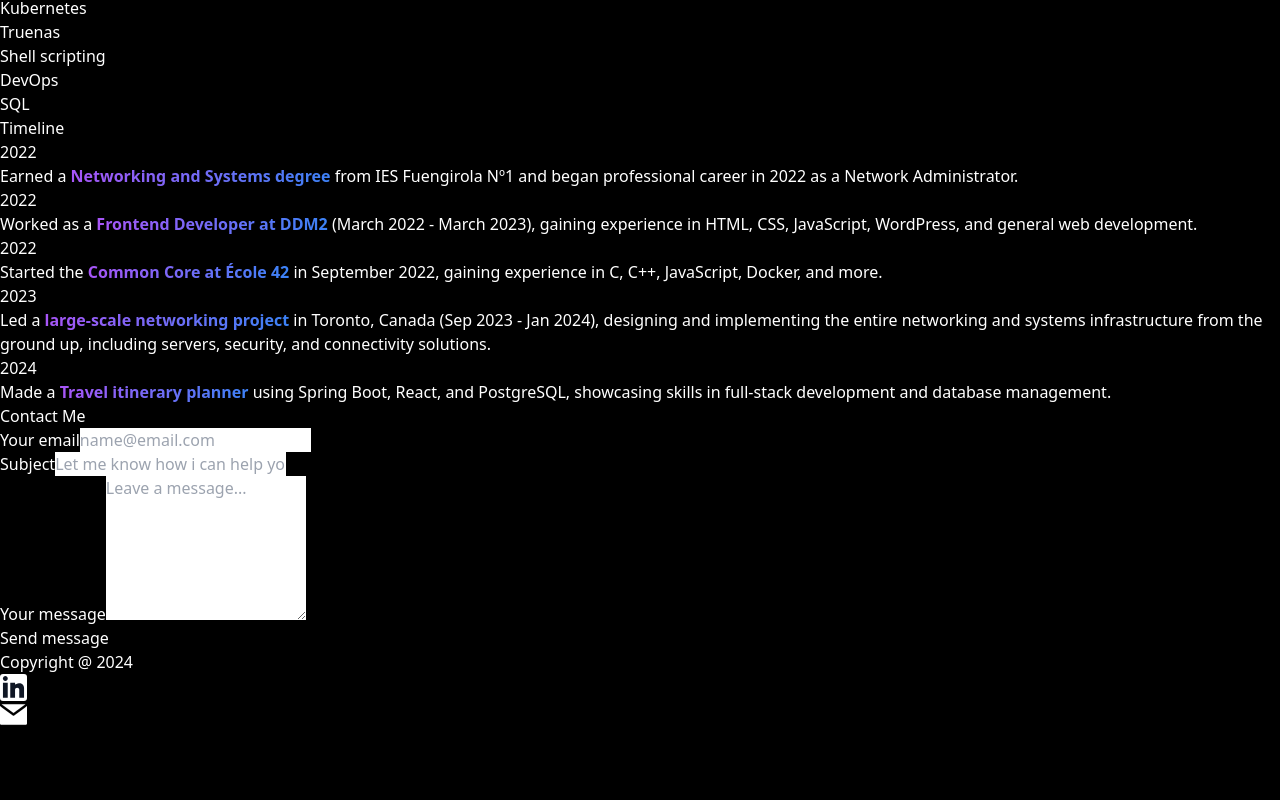
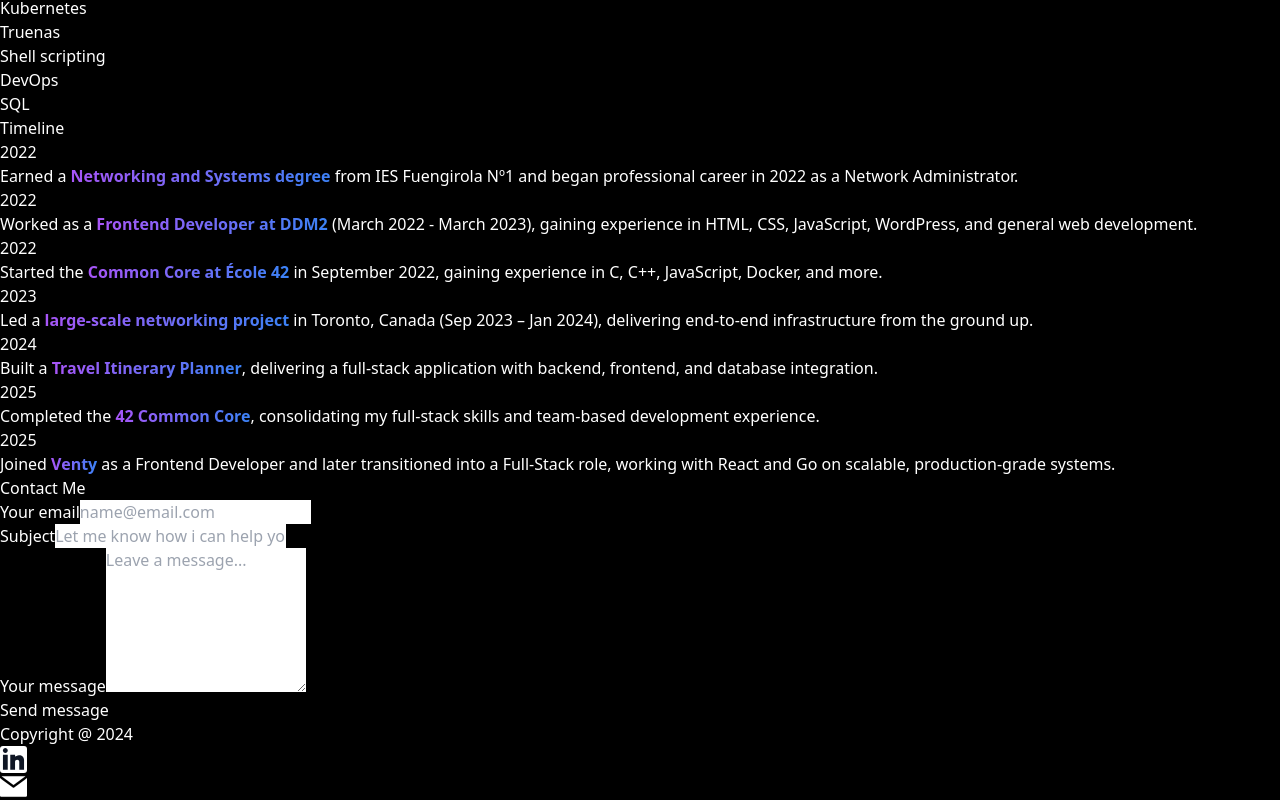
Before and after one commit to YD-S/Portfolio, a React (Vite) app: page / in a window 1280 px wide. Shown: the part 1017-1817 px from the top of the page. Before the commit the page ends 1745 px from the top, so only its background shows below. Built offline with nearby package versions, Linux system fonts and the light colour scheme; no server answers.

Commit message:
refactor(DynamicTechBarData, TimelineContentData): update skill widths and project descriptions

```diff
--- a/src/Data/DynamicTechBarData.jsx
+++ b/src/Data/DynamicTechBarData.jsx
@@ -3,12 +3,12 @@
     {
         name : "HTML5",
         para  : "Advanced",
-        width : "w-full"
+        width : "w-[95%]"
     },
     {
         name : "CSS, Tailwind & Bootstrap",
         para  : "Advanced",
-        width : "w-full"
+        width : "w-[90%]"
     },
     {
         name : "JavaScript, TypeScript",
@@ -16,9 +16,9 @@
         width : "w-[90%]"
     },
     {
-        name: "Active Directory",
-        para: "Advanced",
-        width: "w-[90%]",
+        name: "Golang",
+        para: "High",
+        width: "w-[75%]",
     },
     {
         name : "React",
@@ -33,7 +33,7 @@
     {
         name : "Java",
         para  : "intermediate",
-        width : "w-[50%]"
+        width : "w-[55%]"
     },
     {
         name: "Python",
--- a/src/Data/TimelineContentData.jsx
+++ b/src/Data/TimelineContentData.jsx
@@ -32,8 +32,7 @@
         id: 4,
         children: (
             <>
-                Led a <strong className={"gradiant-text-about"}>large-scale networking project</strong> in Toronto, Canada (Sep 2023 - Jan 2024), designing and implementing the entire networking and systems infrastructure from the ground up, including servers, security, and connectivity solutions.
-            </>
+                Led a <strong className={"gradiant-text-about"}>large-scale networking project</strong> in Toronto, Canada (Sep 2023 – Jan 2024), delivering end-to-end infrastructure from the ground up.            </>
         ),
         year: "2023",
     },
@@ -41,9 +40,27 @@
         id: 5,
         children: (
             <>
-                Made a <strong className={"gradiant-text-about"}>Travel itinerary planner </strong> using Spring Boot, React, and PostgreSQL, showcasing skills in full-stack development and database management.
+                Built a <strong className={"gradiant-text-about"}>Travel Itinerary Planner</strong>, delivering a full-stack application with backend, frontend, and database integration.
             </>
         ),
         year: "2024",
     },
+    {
+        id: 6,
+        children: (
+            <>
+                Completed the <strong className={"gradiant-text-about"}>42 Common Core</strong>, consolidating my full-stack skills and team-based development experience.
+            </>
+        ),
+        year: "2025",
+    },
+    {
+        id: 7,
+        children: (
+            <>
+                Joined <strong className={"gradiant-text-about"}>Venty</strong> as a Frontend Developer and later transitioned into a Full-Stack role, working with React and Go on scalable, production-grade systems.
+            </>
+        ),
+        year: "2025",
+    },
     ]
```
